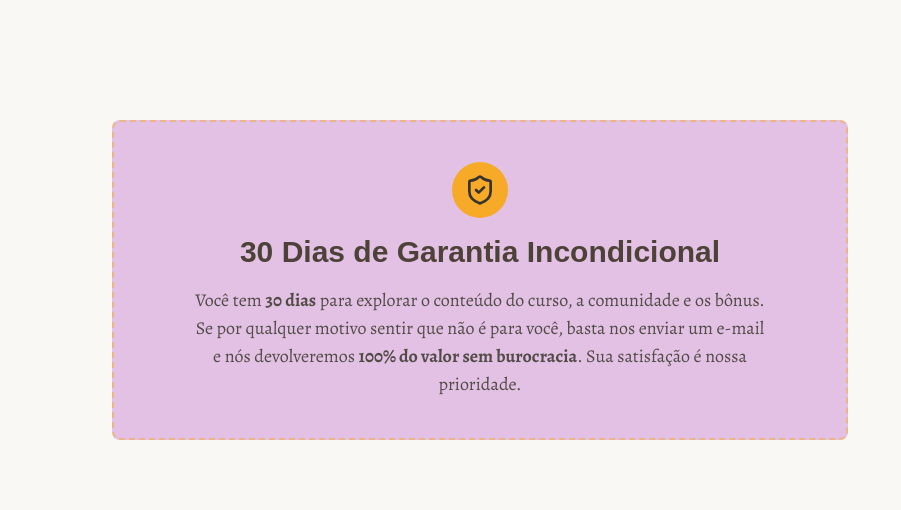
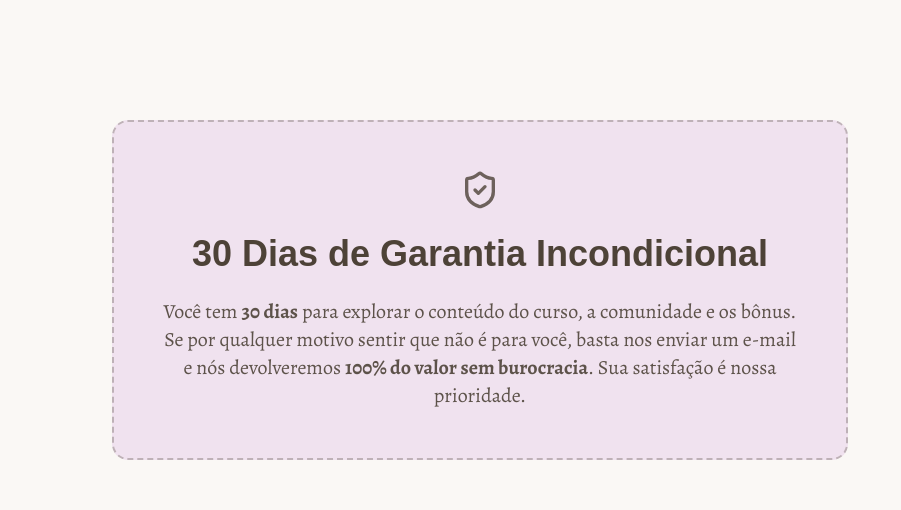
Before and after one commit to guitec2025/bolsasdesucesso, a Next.js app: page / in a window 1280 px wide. Shown: the part 4560-5070 px from the top of the page, without its empty margins (160-1061 px from the left). Built offline with nearby package versions, Linux system fonts and the light colour scheme; a web font is replaced by a local one.

Commit message:
ficou roxo por todo o fundo, quero que fique um roxo leve, tipo com uma

```diff
--- a/src/components/landing/guarantee.tsx
+++ b/src/components/landing/guarantee.tsx
@@ -10,15 +10,17 @@ export function Guarantee() {
     <section className="py-12 sm:py-24 bg-background">
       <div className="container mx-auto max-w-3xl px-4">
         <div
-          className="border-2 border-dashed border-primary/50 rounded-lg p-6 sm:p-10 text-center flex flex-col items-center"
-          style={{ backgroundColor: '#E2C1E5' }}
+          className="border-2 border-dashed border-[#4D4237]/30 rounded-2xl p-6 sm:p-12 text-center flex flex-col items-center"
+          style={{ backgroundColor: 'rgba(226, 193, 229, 0.4)' }}
         >
-            <div className="bg-primary rounded-full p-3 mb-4">
-                <ShieldCheck className="h-8 w-8 text-primary-foreground" />
+            <div className="mb-6">
+                <ShieldCheck className="h-10 w-10 text-[#4D4237]/80" />
             </div>
-          <h3 className="text-2xl sm:text-3xl font-bold font-headline text-[#4D4237]">30 Dias de Garantia Incondicional</h3>
+          <h3 className="text-2xl sm:text-4xl font-bold font-headline text-[#4D4237] leading-tight">
+            30 Dias de Garantia Incondicional
+          </h3>
           <p
-            className="mt-4 text-foreground max-w-xl mx-auto text-base sm:text-lg"
+            className="mt-6 text-[#4D4237]/90 max-w-2xl mx-auto text-lg sm:text-xl leading-relaxed"
             dangerouslySetInnerHTML={{ __html: guaranteeText }}
           >
           </p>
```
